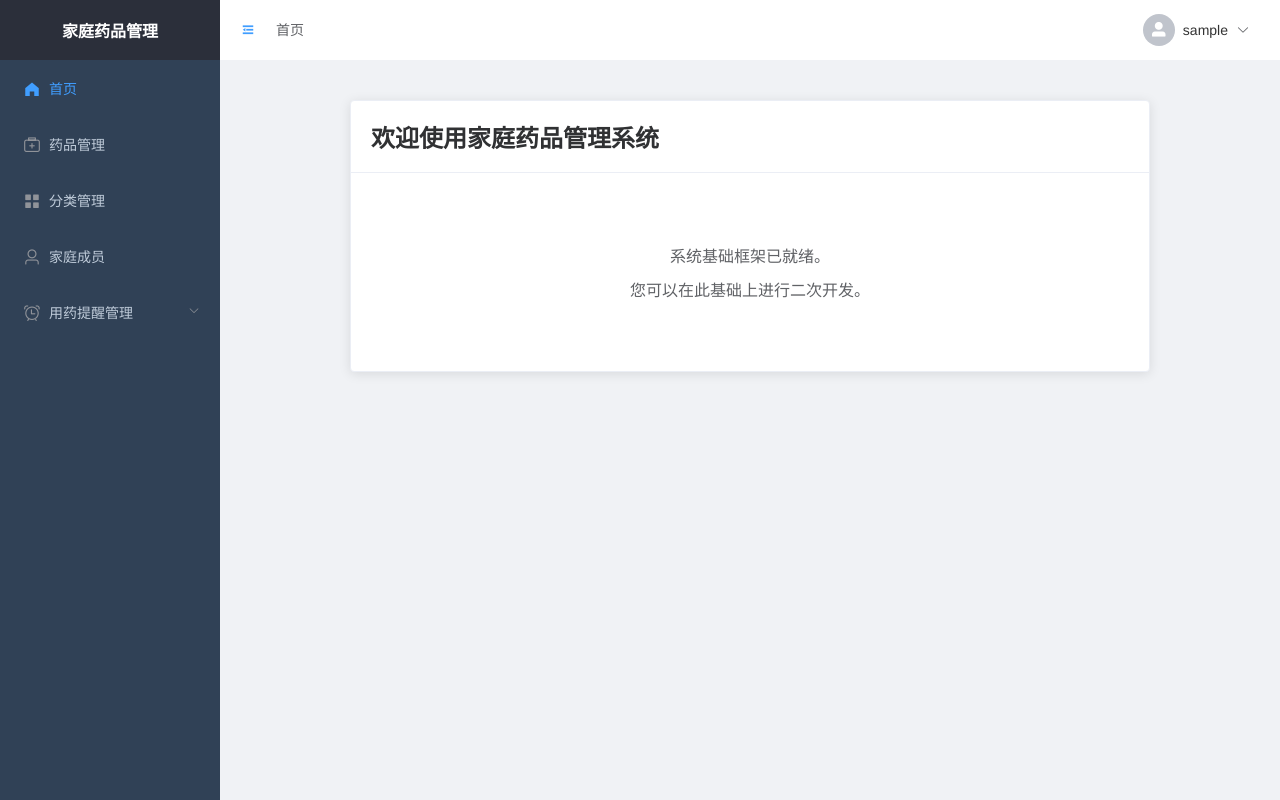
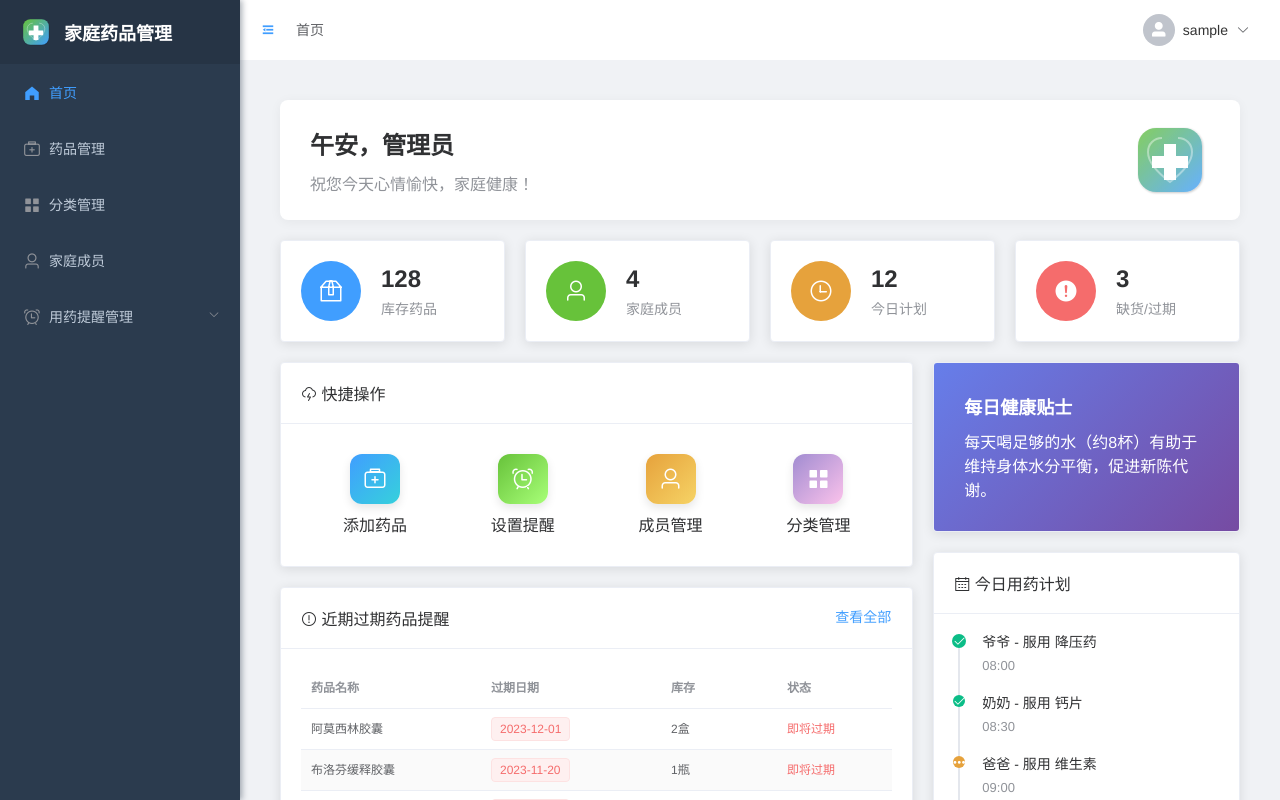
Before and after one commit to 24huang/familymedicinesystemadmin, a Vue app: page /#/home in a window 1280 px wide. Built offline with nearby package versions, Linux system fonts and the light colour scheme; sample sign-in values are in the browser's storage.

Commit message:
优化可视化元素

```diff
--- a/src/components/Layout.vue
+++ b/src/components/Layout.vue
@@ -3,15 +3,15 @@
     <!-- 侧边栏 -->
     <div class="sidebar" :class="{ collapsed: isCollapse }">
       <div class="logo">
-        <span v-if="!isCollapse">家庭药品管理</span>
-        <span v-else>FMS</span>
+        <img src="@/assets/logo.svg" alt="logo" class="logo-img">
+        <span v-if="!isCollapse" class="logo-text">家庭药品管理</span>
       </div>
 
       <el-menu
         :default-active="activeMenu"
         class="sidebar-menu"
         :collapse="isCollapse"
-        background-color="#304156"
+        background-color="#2b3b4e"
         text-color="#bfcbd9"
         active-text-color="#409EFF"
         router
@@ -167,10 +167,12 @@ export default {
 }
 
 .sidebar {
-  width: 220px;
-  background-color: #304156;
+  width: 240px;
+  background-color: #2b3b4e;
+  box-shadow: 2px 0 6px rgba(0,21,41,.35);
   transition: width 0.3s;
   overflow: hidden;
+  z-index: 1001;
 }
 
 .sidebar.collapsed {
@@ -178,14 +180,36 @@ export default {
 }
 
 .logo {
-  height: 60px;
+  height: 64px;
   display: flex;
   align-items: center;
+  padding-left: 20px;
+  background-color: #263445;
+  color: white;
+  overflow: hidden;
+  transition: all 0.3s;
+}
+
+.sidebar.collapsed .logo {
+  padding-left: 0;
   justify-content: center;
-  background-color: #2b2f3a;
-  color: white;
-  font-size: 16px;
-  font-weight: bold;
+}
+
+.logo-img {
+  width: 32px;
+  height: 32px;
+  margin-right: 12px;
+}
+
+.sidebar.collapsed .logo-img {
+  margin-right: 0;
+}
+
+.logo-text {
+  font-size: 18px;
+  font-weight: 600;
+  white-space: nowrap;
+  font-family: 'Avenir', Helvetica, Arial, sans-serif;
 }
 
 .sidebar-menu {
--- a/src/views/Home.vue
+++ b/src/views/Home.vue
@@ -1,20 +1,138 @@
 <template>
   <div class="home-container">
-    <el-card class="welcome-card">
-      <div slot="header">
-        <h2>欢迎使用家庭药品管理系统</h2>
+    <!-- Welcome Section -->
+    <div class="welcome-section">
+      <div class="welcome-text">
+        <h2>午安，管理员</h2>
+        <p>祝您今天心情愉快，家庭健康！</p>
       </div>
-      <div class="content">
-        <p>系统基础框架已就绪。</p>
-        <p>您可以在此基础上进行二次开发。</p>
-      </div>
-    </el-card>
+      <img src="@/assets/logo.svg" class="welcome-img" />
+    </div>
+
+    <!-- Statistics Cards -->
+    <el-row :gutter="20" class="stat-cards">
+      <el-col :span="6" v-for="(item, index) in statCards" :key="index">
+        <el-card shadow="hover" class="stat-card-container" :body-style="{ padding: '20px', display: 'flex', alignItems: 'center' }">
+          <div class="stat-icon" :style="{ backgroundColor: item.color }">
+            <i :class="item.icon"></i>
+          </div>
+          <div class="stat-info">
+            <div class="stat-value">{{ item.value }}</div>
+            <div class="stat-label">{{ item.label }}</div>
+          </div>
+        </el-card>
+      </el-col>
+    </el-row>
+
+    <el-row :gutter="20" class="dashboard-content">
+      <!-- Left Column -->
+      <el-col :span="16">
+        <!-- Quick Actions -->
+        <el-card class="box-card mb-20" shadow="hover">
+          <div slot="header" class="clearfix">
+            <span><i class="el-icon-lightning"></i> 快捷操作</span>
+          </div>
+          <div class="quick-actions">
+            <div class="action-item" @click="$router.push('/drug')">
+              <div class="action-icon bg-blue"><i class="el-icon-first-aid-kit"></i></div>
+              <span>添加药品</span>
+            </div>
+            <div class="action-item" @click="$router.push('/medication/plan')">
+              <div class="action-icon bg-green"><i class="el-icon-alarm-clock"></i></div>
+              <span>设置提醒</span>
+            </div>
+            <div class="action-item" @click="$router.push('/member')">
+              <div class="action-icon bg-orange"><i class="el-icon-user"></i></div>
+              <span>成员管理</span>
+            </div>
+            <div class="action-item" @click="$router.push('/category')">
+              <div class="action-icon bg-purple"><i class="el-icon-menu"></i></div>
+              <span>分类管理</span>
+            </div>
+          </div>
+        </el-card>
+
+        <!-- Expiring Drugs -->
+        <el-card class="box-card" shadow="hover">
+          <div slot="header" class="clearfix">
+            <span><i class="el-icon-warning-outline"></i> 近期过期药品提醒</span>
+            <el-button style="float: right; padding: 3px 0" type="text" @click="$router.push('/drug')">查看全部</el-button>
+          </div>
+          <el-table :data="expiringDrugs" stripe style="width: 100%" size="small">
+            <el-table-column prop="name" label="药品名称" width="180"></el-table-column>
+            <el-table-column prop="expireDate" label="过期日期" width="180">
+              <template slot-scope="scope">
+                <el-tag type="danger" size="small">{{ scope.row.expireDate }}</el-tag>
+              </template>
+            </el-table-column>
+            <el-table-column prop="stock" label="库存"></el-table-column>
+            <el-table-column prop="status" label="状态">
+               <template slot-scope="scope">
+                 <span style="color: #F56C6C">即将过期</span>
+               </template>
+            </el-table-column>
+          </el-table>
+        </el-card>
+      </el-col>
+
+      <!-- Right Column -->
+      <el-col :span="8">
+        <!-- Health Tips / Daily Quote -->
+        <el-card class="box-card mb-20 bg-gradient" shadow="hover" :body-style="{ padding: '0px' }">
+          <div class="health-tip-container">
+            <h3>每日健康贴士</h3>
+            <p>{{ dailyTip }}</p>
+          </div>
+        </el-card>
+
+        <!-- Recent Activity / Plan -->
+        <el-card class="box-card" shadow="hover">
+           <div slot="header" class="clearfix">
+            <span><i class="el-icon-date"></i> 今日用药计划</span>
+          </div>
+          <el-timeline>
+            <el-timeline-item
+              v-for="(activity, index) in activities"
+              :key="index"
+              :icon="activity.icon"
+              :type="activity.type"
+              :color="activity.color"
+              :size="activity.size"
+              :timestamp="activity.timestamp">
+              {{ activity.content }}
+            </el-timeline-item>
+          </el-timeline>
+        </el-card>
+      </el-col>
+    </el-row>
   </div>
 </template>
 
 <script>
 export default {
-  name: 'Home'
+  name: 'Home',
+  data() {
+    return {
+      statCards: [
+        { label: '库存药品', value: '128', icon: 'el-icon-box', color: '#409EFF' },
+        { label: '家庭成员', value: '4', icon: 'el-icon-user', color: '#67C23A' },
+        { label: '今日计划', value: '12', icon: 'el-icon-time', color: '#E6A23C' },
+        { label: '缺货/过期', value: '3', icon: 'el-icon-warning', color: '#F56C6C' }
+      ],
+      expiringDrugs: [
+        { name: '阿莫西林胶囊', expireDate: '2023-12-01', stock: '2盒' },
+        { name: '布洛芬缓释胶囊', expireDate: '2023-11-20', stock: '1瓶' },
+        { name: '维生素C片', expireDate: '2023-12-15', stock: '3瓶' }
+      ],
+      dailyTip: '每天喝足够的水（约8杯）有助于维持身体水分平衡，促进新陈代谢。',
+      activities: [
+        { content: '爷爷 - 服用 降压药', timestamp: '08:00', type: 'primary', icon: 'el-icon-check', size: 'large', color: '#0bbd87' },
+        { content: '奶奶 - 服用 钙片', timestamp: '08:30', type: 'success', icon: 'el-icon-check', color: '#0bbd87' },
+        { content: '爸爸 - 服用 维生素', timestamp: '09:00', type: 'warning', icon: 'el-icon-more' },
+        { content: '爷爷 - 服用 降压药 (晚)', timestamp: '20:00', color: '#909399' }
+      ]
+    }
+  }
 }
 </script>
 
@@ -23,19 +141,123 @@ export default {
   padding: 20px;
 }
 
-.welcome-card {
-  max-width: 800px;
-  margin: 0 auto;
+.welcome-section {
+  background: white;
+  padding: 20px 30px;
+  border-radius: 8px;
+  display: flex;
+  justify-content: space-between;
+  align-items: center;
+  margin-bottom: 20px;
+  box-shadow: 0 2px 12px 0 rgba(0, 0, 0, 0.05);
 }
 
-.content {
-  text-align: center;
-  padding: 40px 0;
-  color: #606266;
+.welcome-text h2 {
+  font-size: 24px;
+  color: #303133;
+  margin-bottom: 10px;
 }
 
-.content p {
-  margin: 10px 0;
-  font-size: 16px;
+.welcome-text p {
+  color: #909399;
+}
+
+.welcome-img {
+  height: 80px;
+  opacity: 0.8;
+}
+
+.stat-card-container {
+  margin-bottom: 20px;
+  cursor: pointer;
+  transition: transform 0.3s;
+}
+
+.stat-card-container:hover {
+  transform: translateY(-5px);
+}
+
+.stat-icon {
+  width: 60px;
+  height: 60px;
+  border-radius: 50%;
+  display: flex;
+  align-items: center;
+  justify-content: center;
+  margin-right: 20px;
+  color: white;
+  font-size: 24px;
+}
+
+.stat-info .stat-value {
+  font-size: 24px;
+  font-weight: bold;
+  color: #303133;
+  margin-bottom: 5px;
+}
+
+.stat-info .stat-label {
+  color: #909399;
+  font-size: 14px;
+}
+
+.mb-20 {
+  margin-bottom: 20px;
+}
+
+.quick-actions {
+  display: flex;
+  justify-content: space-around;
+  padding: 10px 0;
+}
+
+.action-item {
+  display: flex;
+  flex-direction: column;
+  align-items: center;
+  cursor: pointer;
+  transition: all 0.3s;
+}
+
+.action-item:hover {
+  transform: scale(1.05);
+}
+
+.action-icon {
+  width: 50px;
+  height: 50px;
+  border-radius: 12px;
+  display: flex;
+  align-items: center;
+  justify-content: center;
+  color: white;
+  font-size: 24px;
+  margin-bottom: 8px;
+  box-shadow: 0 4px 10px rgba(0,0,0,0.1);
+}
+
+.bg-blue { background: linear-gradient(135deg, #409EFF, #36D1DC); }
+.bg-green { background: linear-gradient(135deg, #67C23A, #a8ff78); }
+.bg-orange { background: linear-gradient(135deg, #E6A23C, #f6d365); }
+.bg-purple { background: linear-gradient(135deg, #a18cd1, #fbc2eb); }
+
+.health-tip-container {
+  padding: 30px;
+  color: white;
+  background: linear-gradient(135deg, #667eea 0%, #764ba2 100%);
+}
+
+.health-tip-container h3 {
+  margin-bottom: 10px;
+  font-size: 18px;
+}
+
+.clearfix:before,
+.clearfix:after {
+  display: table;
+  content: "";
+}
+.clearfix:after {
+  clear: both
 }
 </style>
--- a/src/views/Login.vue
+++ b/src/views/Login.vue
@@ -3,7 +3,7 @@
     <div class="login-content">
       <div class="login-left">
         <div class="login-info">
-          <i class="el-icon-first-aid-kit logo-icon"></i>
+          <img src="@/assets/logo.svg" class="logo-img" alt="logo">
           <h1>家庭药品管理系统</h1>
           <p class="subtitle">Family Medicine Management System</p>
           <ul class="features">
@@ -179,8 +179,9 @@ export default {
   z-index: 1;
 }
 
-.logo-icon {
-  font-size: 48px;
+.logo-img {
+  width: 72px;
+  height: 72px;
   margin-bottom: 20px;
   background: rgba(255, 255, 255, 0.2);
   padding: 12px;
```
Also changed, not shown: public/favicon.svg, src/assets/logo.svg.
